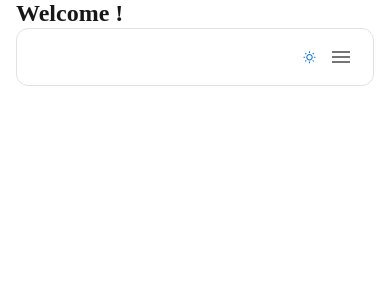
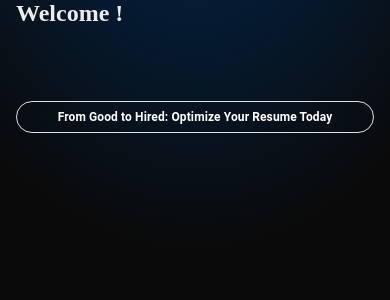
Before and after one commit to VijulMalviya/VizCV, a Next.js app: page / in a window 390 px wide. Shown: the top 300 px of the page. Built offline with nearby package versions, Linux system fonts and the light colour scheme.

Commit message:
Feature#[SCV-7][FE] Design and Develop Responsive Tagline Toastbar component

```diff
--- a/src/components/layout/index.tsx
+++ b/src/components/layout/index.tsx
@@ -1,14 +1,13 @@
 import { ILayoutProps } from "@/@types/layout";
-import Header from "../shared-component/Header";
 import { Container } from "@mui/material";
+import TagLineToast from "../shared-component/Tagline-toast";
 
 
 const Layout:React.FC<ILayoutProps> = ({ children }) => {
   return (
     <>
-<Container >
-
-      <Header />
+<Container>
+      <TagLineToast />
       <main>{children}</main>
 
 </Container>
--- a/src/components/shared-component/Header/index.tsx
+++ /dev/null
@@ -1,96 +0,0 @@
-import * as React from 'react';
-import { styled, alpha } from '@mui/material/styles';
-import Box from '@mui/material/Box';
-import AppBar from '@mui/material/AppBar';
-import Toolbar from '@mui/material/Toolbar';
-import Button from '@mui/material/Button';
-import IconButton from '@mui/material/IconButton';
-import Container from '@mui/material/Container';
-import MenuItem from '@mui/material/MenuItem';
-import Drawer from '@mui/material/Drawer';
-import MenuIcon from '@mui/icons-material/Menu';
-import CloseRoundedIcon from '@mui/icons-material/CloseRounded';
-import ThemeToggleButton from './ThemeToggleButton';
-
-
-const StyledToolbar = styled(Toolbar)(({ theme }) => ({
-  display: 'flex',
-  alignItems: 'center',
-  justifyContent: 'space-between',
-  flexShrink: 0,
-  borderRadius: `calc(${theme.shape.borderRadius}px + 8px)`,
-  backdropFilter: 'blur(24px)',
-  border: '1px solid #e2e2e2',
-  padding: '8px 12px',
-}));
-
-export default function AppAppBar() {
-  const [open, setOpen] = React.useState(false);
-
-  const toggleDrawer = (newOpen: boolean) => () => {
-    setOpen(newOpen);
-  };
-
-  return (
-    <AppBar
-      position="fixed"
-      enableColorOnDark
-      sx={{
-        boxShadow: 0,
-        bgcolor: 'transparent',
-        backgroundImage: 'none',
-        mt: 'calc(var(--template-frame-height, 0px) + 28px)',
-      }}
-    >
-      <Container maxWidth="lg">
-        <StyledToolbar variant="dense" disableGutters>
-          <Box sx={{ flexGrow: 1, display: 'flex', alignItems: 'center', px: 0 }}>
-            <Box sx={{ display: { xs: 'none', md: 'flex' } }}>
-              <Button variant="text" color="primary" size="small">
-                Home
-              </Button>
-            </Box>
-          </Box>
-          <Box
-            sx={{
-              display: { xs: 'flex' },
-              gap: 1,
-              alignItems: 'center',
-            }}
-          >
-           <ThemeToggleButton />
-          </Box>
-          <Box sx={{ display: { xs: 'flex', md: 'none' }, gap: 1 }}>
-            <IconButton aria-label="Menu button" onClick={toggleDrawer(true)}>
-              <MenuIcon />
-            </IconButton>
-            <Drawer
-              anchor="top"
-              open={open}
-              onClose={toggleDrawer(false)}
-              PaperProps={{
-                sx: {
-                  top: 'var(--template-frame-height, 0px)',
-                },
-              }}
-            >
-              <Box sx={{ p: 2, backgroundColor: 'background.default' }}>
-                <Box
-                  sx={{
-                    display: 'flex',
-                    justifyContent: 'flex-end',
-                  }}
-                >
-                  <IconButton onClick={toggleDrawer(false)}>
-                    <CloseRoundedIcon />
-                  </IconButton>
-                </Box>
-                <MenuItem>Features</MenuItem>
-              </Box>
-            </Drawer>
-          </Box>
-        </StyledToolbar>
-      </Container>
-    </AppBar>
-  );
-}
--- /dev/null
+++ b/src/components/shared-component/Tagline-toast/index.tsx
@@ -0,0 +1,37 @@
+import * as React from "react";
+import Box from "@mui/material/Box";
+import AppBar from "@mui/material/AppBar";
+import Container from "@mui/material/Container";
+import { Typography } from "@mui/material";
+
+const TagLineToast = () => {
+  return (
+    <AppBar
+      position="fixed"
+      enableColorOnDark
+      sx={{
+        top: '12%',
+        boxShadow: 0,
+        bgcolor: "transparent",
+      }}
+    >
+      <Container maxWidth="xs">
+        <Box
+          sx={{
+            border: "1px solid #e2e2e2",
+            padding: "6px 16px",
+            textAlign: "center",
+            borderRadius: 5,
+            backdropFilter: "blur(24px)",
+          }}
+        >
+          <Typography fontSize="12px">
+            <strong> From Good to Hired: Optimize Your Resume Today</strong>
+          </Typography>
+        </Box>
+      </Container>
+    </AppBar>
+  );
+};
+
+export default TagLineToast;
--- a/src/context/ThemeProvider.js
+++ b/src/context/ThemeProvider.js
@@ -1,12 +1,13 @@
 import { createContext, useState, useEffect } from "react";
-
 export const ThemeContext = createContext();
 
 export const ThemeProvider = ({ children }) => {
-  const [theme, setTheme] = useState("light");
+
+  const [theme, setTheme] = useState("dark");
+
 
   useEffect(() => {
-    const savedTheme = localStorage.getItem("theme") || "light";
+    const savedTheme = localStorage.getItem("theme") || "dark";
     setTheme(savedTheme);
     document.documentElement.setAttribute("data-theme", savedTheme);
   }, []);
--- a/src/styles/globals.css
+++ b/src/styles/globals.css
@@ -3,23 +3,28 @@
   --foreground: #171717;
 }
 
-:root[data-theme="dark"] {
+:root {
   --background: #0a0a0a;
   --foreground: #ededed;
 }
 
+
+
 html,
 body {
   max-width: 100vw;
+  height: 100%;
   overflow-x: hidden;
+  font-family: "Poppins", serif !important;
 }
 
 body {
   color: var(--foreground);
-  background: var(--background);
-  font-family: "Poppins", serif;
+  background-color: var(--background);
+  background-image: radial-gradient(ellipse 80% 50% at 50% -20%, hsl(210, 100%, 16%), transparent);
   -webkit-font-smoothing: antialiased;
   -moz-osx-font-smoothing: grayscale;
+
 }
 
 * {
```
Also changed, not shown: src/components/shared-component/Tagline-toast/ThemeToggleButton.tsx (renamed from src/components/shared-component/Header/ThemeToggleButton.tsx).
